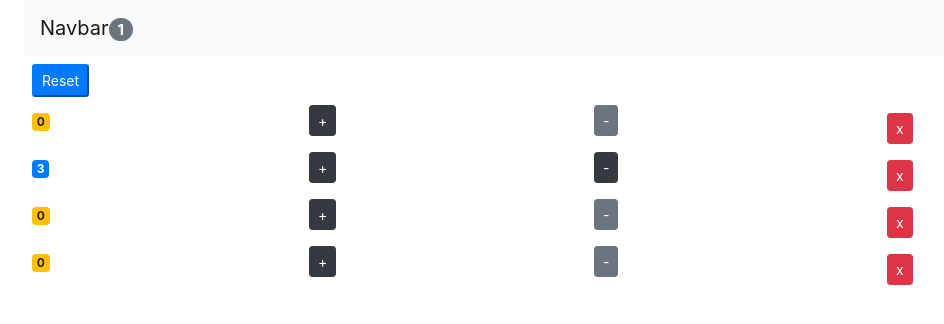
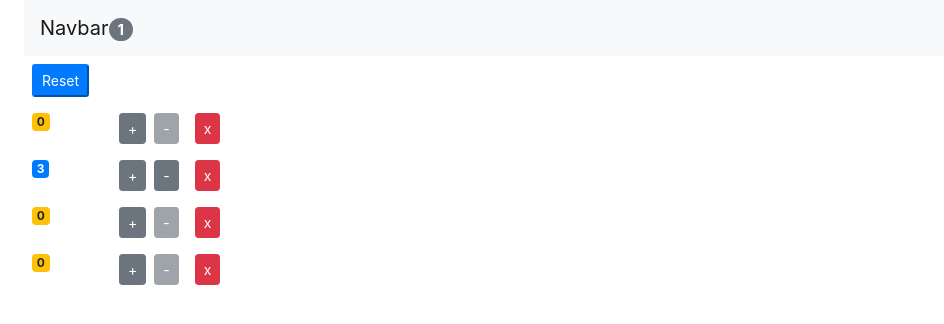
Before and after one commit to gabpoiss/React_With_Mosh, a React (Create React App) app in the folder counter-app/: page / in a window 1280 px wide. Shown: the top 324 px of the page, without its empty margins (61-1005 px from the left). Built offline with nearby package versions, Linux system fonts and the light colour scheme.

Commit message:
Changed my code to the code that Mosh used. Its doing the same thing but with fewer lines of code.

```diff
--- a/counter-app/src/components/counter.jsx
+++ b/counter-app/src/components/counter.jsx
@@ -18,37 +18,38 @@
     // console.log("Counter - Unmount");
   }
 
-  handleButtonDisableBadge() {
-    let btnDisable = "btn btn-sm btn-";
-    btnDisable += this.props.counter.value === 0 ? "secondary" : "dark";
-    return btnDisable;
-  }
+  // I did this but Mosh used html disabled attributes
+
+  // handleButtonDisableBadge() {
+  //   let btnDisable = "btn btn-sm btn-";
+  //   btnDisable += this.props.counter.value === 0 ? "secondary" : "dark";
+  //   return btnDisable;
+  // }
+
   render() {
     // console.log("Counter - Rendered");
     return (
       <div className="row">
-        <div className="col">
+        <div className="col-1">
           <span className={this.getBadgeClasses()}>{this.formatCount()}</span>
         </div>
         <div className="col">
           <button
             onClick={() => this.props.onIncrement(this.props.counter)}
-            className="btn btn-dark btn-sm"
+            className="btn btn-secondary btn-sm"
           >
             +
           </button>
-        </div>
 
-        <div className="col">
           <button
             onClick={() => this.props.onDecrement(this.props.counter)}
-            className={this.handleButtonDisableBadge()}
+            // className={this.handleButtonDisableBadge()}
+            className="btn btn-secondary btn-sm m-2"
+            disabled={this.props.counter.value === 0 ? "disabled" : ""}
           >
             -
           </button>
-        </div>
 
-        <div className="col">
           <button
             onClick={() => this.props.onDelete(this.props.counter.id)}
             className="btn btn-danger btn-sm m-2"
```
